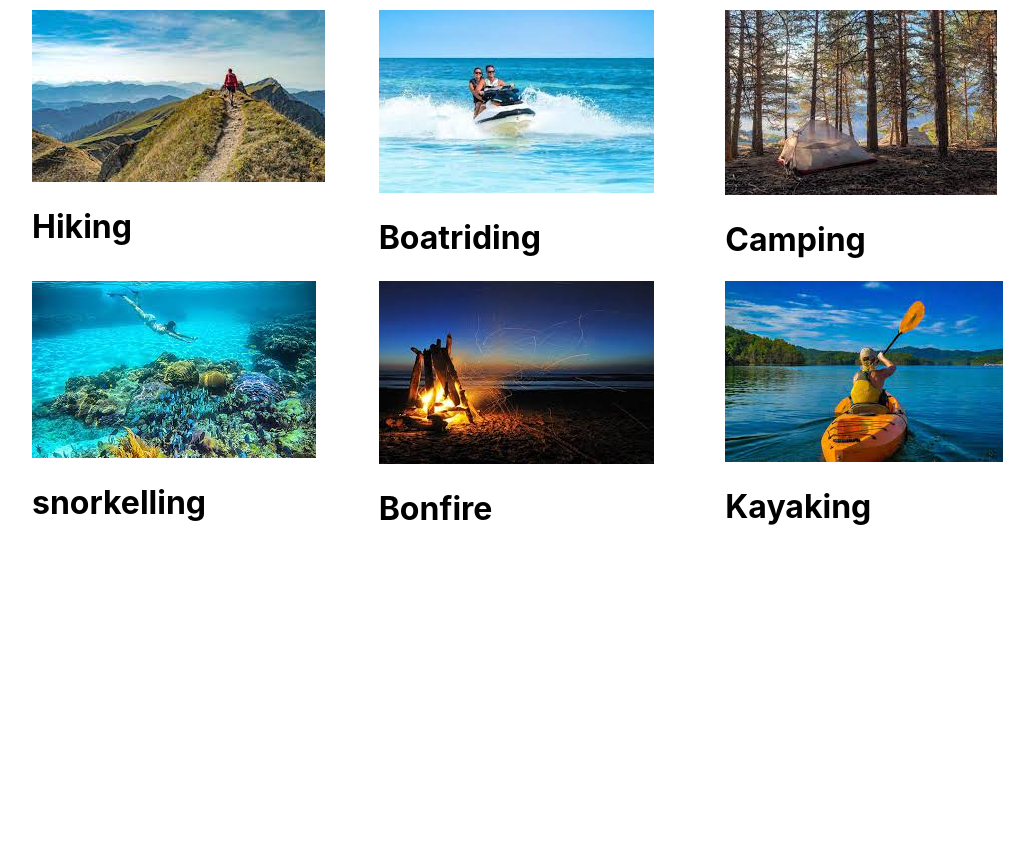
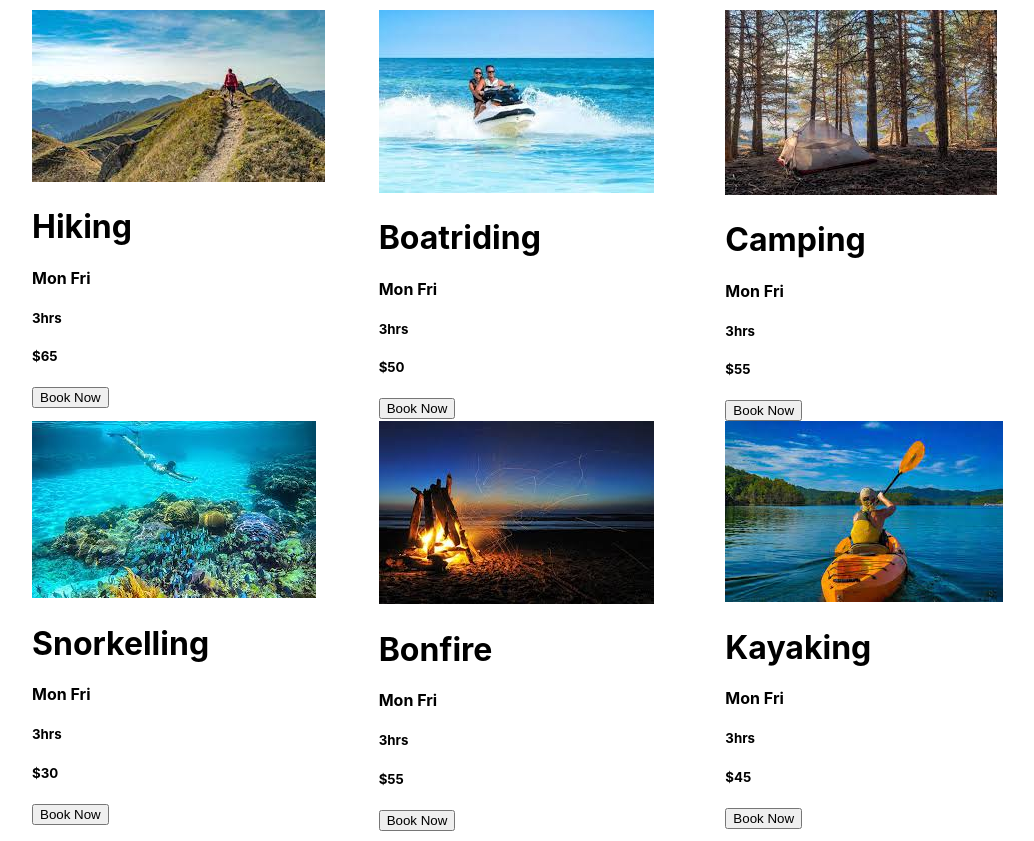
Before and after one commit to mbuguamary/Travel_Website, a React (Create React App) app: page /Gallery in a window 1280 px wide. Shown: the whole page, without its empty margins (96-1130 px from the left). Before the commit the page ends 800 px from the top, so only its background shows below. Built offline with nearby package versions, Linux system fonts and the light colour scheme.

Commit message:
added booking information

```diff
--- a/src/Components/Gallery.js
+++ b/src/Components/Gallery.js
@@ -15,34 +15,52 @@ const Gallery = () => {
       <div>
         <img src={hiking} alt='Hiking'/>
         <h1>Hiking</h1>
-        <p></p>
+        <h4>Mon Fri</h4>
+        <h5>3hrs</h5>
+        <h5>$65</h5>
+        <button>Book Now</button>
       </div>
       <div>
         <img src={boatriding} alt='Boatriding'/>
         <h1>Boatriding</h1>
-        <p></p>
+        <h4>Mon Fri</h4>
+        <h5>3hrs</h5>
+        <h5>$50</h5>
+        <button>Book Now</button>
       </div>
       <div>
         <img src={camping} alt='Camping'/>
         <h1>Camping</h1>
-        <p></p>
+        <h4>Mon Fri</h4>
+        <h5>3hrs</h5>
+        <h5>$55</h5>
+        <button>Book Now</button>
       </div>
       </div>
       <div className='div2'>
       <div>
         <img src={snorkelling} alt='Snorkelling'/>
-        <h1>snorkelling</h1>
-        <p></p>
+        <h1>Snorkelling</h1>
+        <h4>Mon Fri</h4>
+        <h5>3hrs</h5>
+        <h5>$30</h5>
+        <button>Book Now</button>
       </div>
       <div>
       <img src={bonfire} alt='bonfire'/>
         <h1>Bonfire</h1>
-        <p></p>
+        <h4>Mon Fri</h4>
+        <h5>3hrs</h5>
+        <h5>$55</h5>
+        <button>Book Now</button>
       </div>
       <div>
       <img src={kayaking} alt='Kayaking'/>
         <h1>Kayaking</h1>
-        <p></p>
+        <h4>Mon Fri</h4>
+        <h5>3hrs</h5>
+        <h5>$45</h5>
+        <button>Book Now</button>
       </div>
       </div>
       </div>
```
